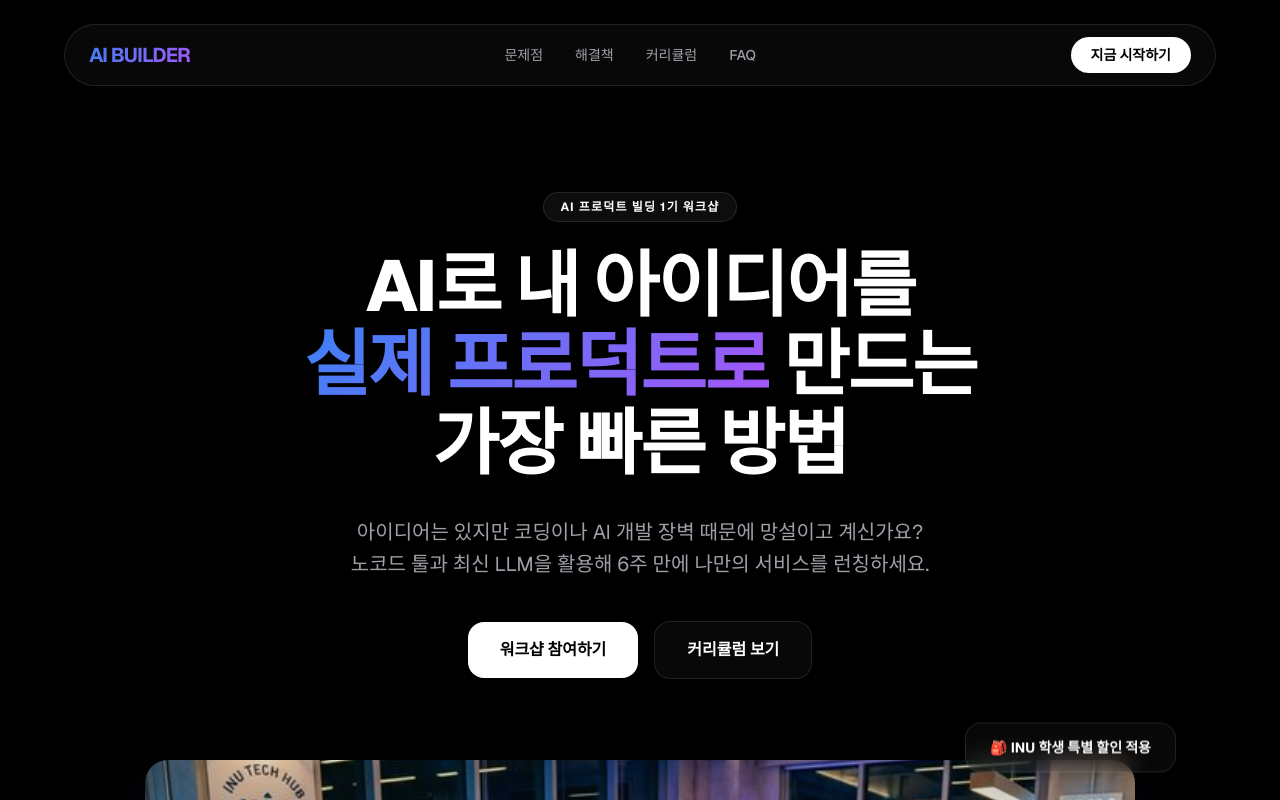
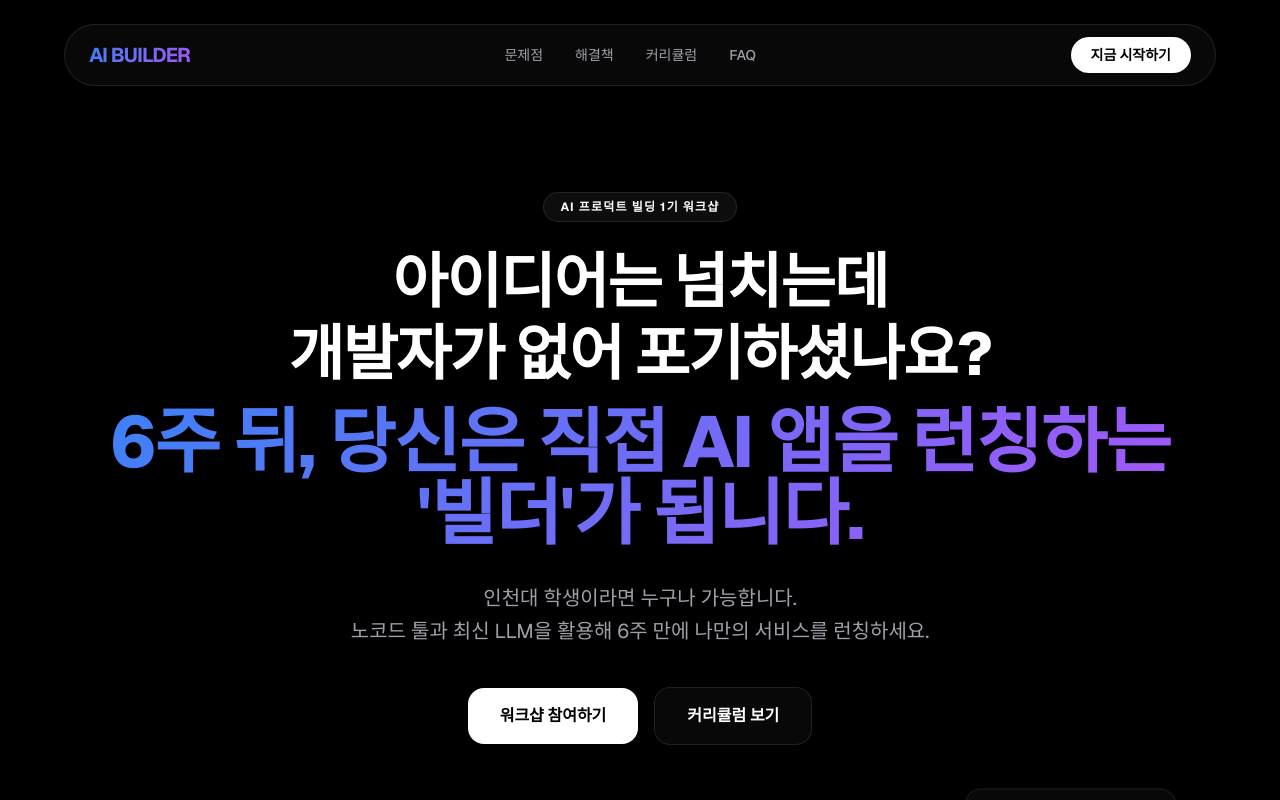
Before and after one commit to Kyonam/workshop_landingpage, a Next.js app: page / in a window 1280 px wide. Shown: the top 800 px of the page. Built offline with nearby package versions, Linux system fonts and the light colour scheme.

Commit message:
style: apply high-resonance hero headline

```diff
--- a/components/Hero.tsx
+++ b/components/Hero.tsx
@@ -12,14 +12,17 @@ export default function Hero() {
           AI 프로덕트 빌딩 1기 워크샵
         </div>
 
-        <h1 className="text-5xl md:text-7xl font-extrabold tracking-tight mb-8 leading-[1.1]">
-          AI로 내 아이디어를 <br />
-          <span className="gradient-text">실제 프로덕트로</span> 만드는 <br />
-          가장 빠른 방법
+        <h1 className="text-4xl md:text-6xl font-extrabold tracking-tight mb-8 leading-[1.2]">
+          아이디어는 넘치는데 <br className="hidden md:block" />
+          개발자가 없어 포기하셨나요? <br />
+          <span className="gradient-text text-5xl md:text-7xl mt-4 block">
+            6주 뒤, 당신은 직접 <br className="md:hidden" />
+            AI 앱을 런칭하는 '빌더'가 됩니다.
+          </span>
         </h1>
 
         <p className="max-w-2xl mx-auto text-lg md:text-xl text-zinc-400 mb-10 leading-relaxed">
-          아이디어는 있지만 코딩이나 AI 개발 장벽 때문에 망설이고 계신가요? <br className="hidden md:block" />
+          인천대 학생이라면 누구나 가능합니다. <br className="hidden md:block" />
           노코드 툴과 최신 LLM을 활용해 6주 만에 나만의 서비스를 런칭하세요.
         </p>
 
```
